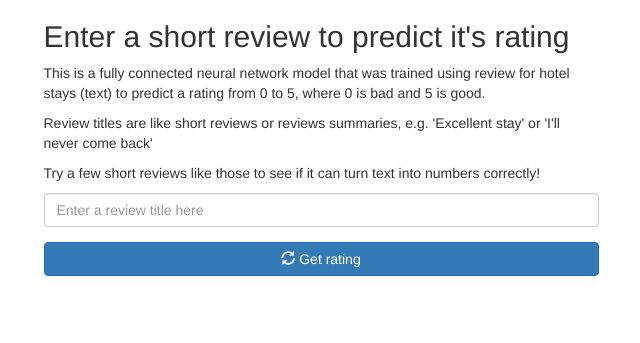
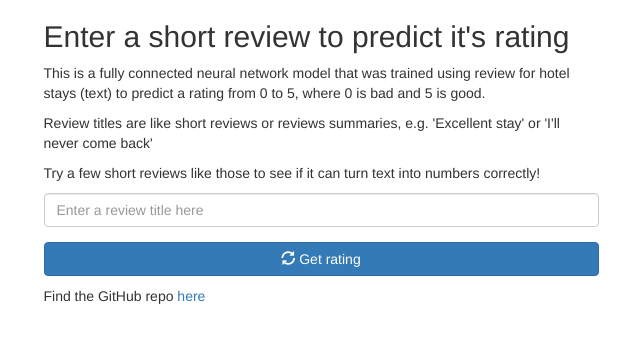
Before and after one commit to toneloy/datafiniti-hotels-sentiment, a Flask app: page / in a window 1280 px wide. Shown: the top 343 px of the page, without its empty margins (319-959 px from the left). Run offline with Flask 2, Linux system fonts and the light colour scheme; parts of the project's set-up code (start-up, migrations or seed data) failed here and were passed over; some libraries are stand-ins or nearby versions.

Commit message:
FIX: Add a link to the github repo

```diff
--- a/templates/home.html
+++ b/templates/home.html
@@ -18,6 +18,7 @@
             </form>
 
             <p id="rating-container" style="font-size: 120px" class="text-center"></p>
+            <p>Find the GitHub repo <a href="https://github.com/toneloy/datafiniti-hotels-sentiment">here</a></p>
         </div>
     </div>
 
```
